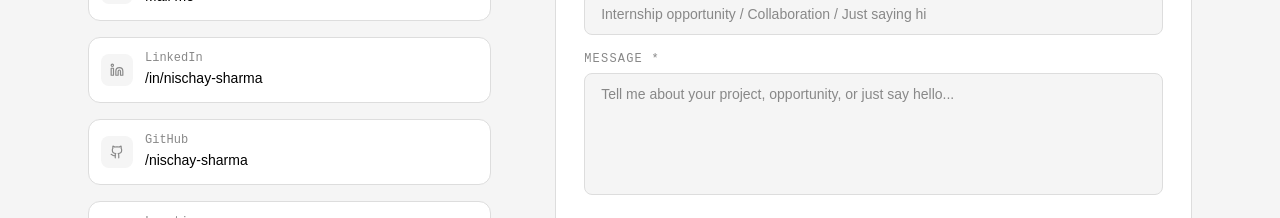
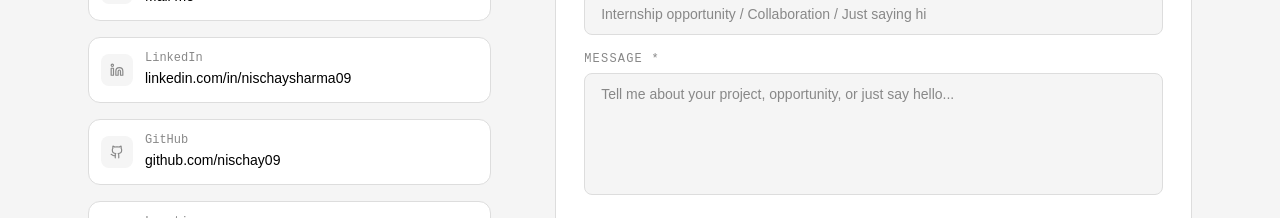
Before and after one commit to nischay09/Portfolio-website, a Next.js app: page / in a window 1280 px wide. Shown: the part 6722-6940 px from the top of the page. Built offline with nearby package versions, Linux system fonts and the light colour scheme.

Commit message:
personal changes info and links

```diff
--- a/components/Footer.tsx
+++ b/components/Footer.tsx
@@ -27,7 +27,7 @@ export default function Footer() {
           <div className="flex items-center gap-3">
             {[
               { icon: Github, href: 'https://github.com/nischay09', label: 'GitHub' },
-              { icon: Linkedin, href: 'https://linkedin.com/nischay-sharma-a35756378', label: 'LinkedIn' },
+              { icon: Linkedin, href: 'https://www.linkedin.com/in/nischaysharma09', label: 'LinkedIn' },
               { icon: Mail, href: 'mailto:sharmanischay2005@gmail.com', label: 'Email' },
             ].map(({ icon: Icon, href, label }) => (
               <a
--- a/components/sections/Contact.tsx
+++ b/components/sections/Contact.tsx
@@ -15,13 +15,13 @@ const contactInfo = [
   {
     icon: Linkedin,
     label: 'LinkedIn',
-    value: '/in/nischay-sharma',
-    href: 'https://linkedin.com/nischay-sharma-a35756378',
+    value: 'linkedin.com/in/nischaysharma09',
+    href: 'https://www.linkedin.com/in/nischaysharma09/',
   },
   {
     icon: Github,
     label: 'GitHub',
-    value: '/nischay-sharma',
+    value: 'github.com/nischay09',
     href: 'https://github.com/nischay09',
   },
   {
--- a/components/sections/Hero.tsx
+++ b/components/sections/Hero.tsx
@@ -152,9 +152,9 @@ export default function Hero() {
               <span className="text-xs text-ash uppercase tracking-widest font-mono">Find me on</span>
               <div className="flex gap-3">
                 {[
-                  { icon: Github, href: 'https://github.com', label: 'GitHub' },
-                  { icon: Linkedin, href: 'https://linkedin.com', label: 'LinkedIn' },
-                  { icon: Mail, href: 'mailto:nischay@example.com', label: 'Email' },
+                  { icon: Github, href: 'https://github.com/nischay09', label: 'GitHub' },
+                  { icon: Linkedin, href: 'https://www.linkedin.com/in/nischaysharma09/', label: 'LinkedIn' },
+                  { icon: Mail, href: 'mailto:sharmanischay2005@gmail.com', label: 'Email' },
                 ].map(({ icon: Icon, href, label }) => (
                   <a
                     key={label}
```
